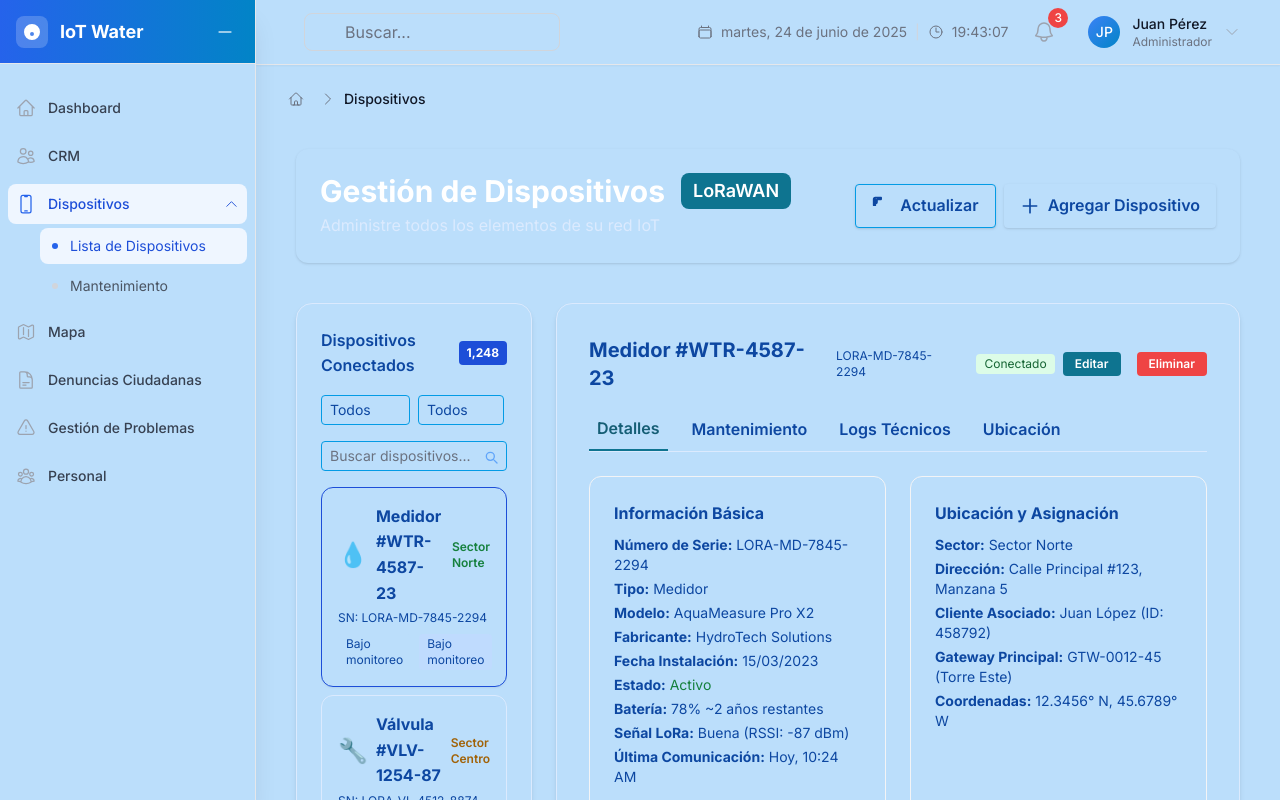
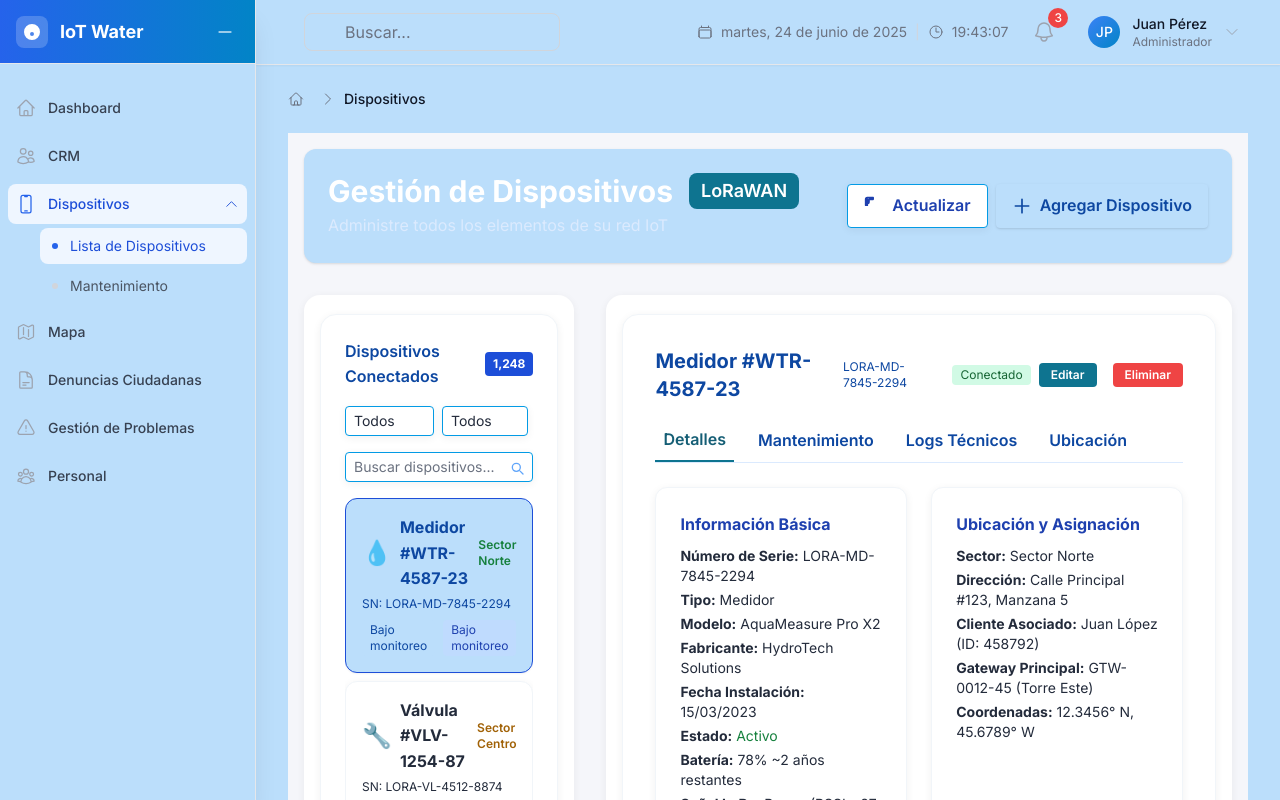
Before and after one commit to Alexisxx9999/frontend_iot_water, a Vue app: page /app/devices in a window 1280 px wide. Shown: the top 800 px of the page. Built offline with nearby package versions, Linux system fonts and the light colour scheme.

Commit message:
feat: actualizar diseño de página de dispositivos con fondo blanco similar a personal

```diff
--- a/src/views/Devices/DeviceListPage.vue
+++ b/src/views/Devices/DeviceListPage.vue
@@ -1,6 +1,7 @@
 <template>
-  <div class="min-h-screen w-full bg-white flex flex-col gap-4 py-4 px-2">
+  <div class="devices-page space-y-8">
     <!-- Header -->
+    <div class="header-section">
       <div class="flex items-center justify-between bg-gradient-to-r from-blue-800 to-cyan-600 rounded-xl shadow p-6 mb-4">
         <div>
           <h1 class="text-3xl font-bold text-white flex items-center gap-2">
@@ -20,8 +21,11 @@
           </button>
         </div>
       </div>
+    </div>
+
     <!-- Feedback visual -->
     <div v-if="mensaje" class="fixed top-4 right-4 z-50 bg-green-500 text-white px-4 py-2 rounded shadow-lg animate-pop">{{ mensaje }}</div>
+
     <!-- Modal Agregar -->
     <div v-if="modalAgregar" class="fixed inset-0 z-40 flex items-center justify-center bg-black bg-opacity-40">
       <div class="bg-white rounded-xl shadow-lg p-6 w-full max-w-md">
@@ -66,6 +70,7 @@
         </form>
       </div>
     </div>
+
     <!-- Modal Editar -->
     <div v-if="modalEditar" class="fixed inset-0 z-40 flex items-center justify-center bg-black bg-opacity-40">
       <div class="bg-white rounded-xl shadow-lg p-6 w-full max-w-md">
@@ -110,9 +115,11 @@
         </form>
       </div>
     </div>
-    <div class="flex flex-1 gap-6">
+
+    <!-- Main Content Grid -->
+    <div class="main-content-grid">
       <!-- Sidebar: Lista de dispositivos -->
-      <div class="w-full md:w-1/3 lg:w-1/4 flex flex-col gap-2">
+      <div class="device-list-section">
         <div class="bg-white rounded-2xl shadow-md p-4 flex flex-col gap-2 border border-blue-100">
           <div class="flex items-center justify-between mb-2">
             <span class="font-semibold text-blue-900">Dispositivos Conectados</span>
@@ -154,8 +161,9 @@
           </div>
         </div>
       </div>
+
       <!-- Panel de detalle -->
-      <div class="w-full md:w-2/3 lg:w-3/4 flex flex-col gap-2">
+      <div class="device-details-section">
         <div class="bg-white rounded-2xl shadow-md p-8 flex flex-col gap-4 border border-blue-100">
           <div class="flex items-center gap-2 mb-2">
             <span class="font-bold text-xl text-blue-900">{{ seleccionado.nombre }}</span>
@@ -429,6 +437,38 @@ function actualizarLista() {
 </script>
 
 <style scoped>
+.devices-page {
+  position: relative;
+  min-height: 100vh;
+  background: #f5f6fa;
+  padding: 1rem;
+  color: #232b3b;
+}
+
+.header-section {
+  margin-bottom: 1.5rem;
+}
+
+.main-content-grid {
+  display: grid;
+  grid-template-columns: 1fr;
+  gap: 1.5rem;
+}
+
+@media (min-width: 1024px) {
+  .main-content-grid {
+    grid-template-columns: 1fr 3fr;
+    gap: 2rem;
+  }
+}
+
+.device-list-section, .device-details-section {
+  background: #fff;
+  border-radius: 1rem;
+  box-shadow: 0 2px 8px rgba(0,0,0,0.06);
+  padding: 1.2rem 1rem;
+}
+
 .custom-scrollbar::-webkit-scrollbar {
   width: 8px;
   background: transparent;
@@ -437,4 +477,138 @@ function actualizarLista() {
   background: #b2ebf2;
   border-radius: 4px;
 }
+
+:deep(.bg-white) {
+  background: #fff !important;
+  color: #232b3b !important;
+  border: 1px solid #f1f5f9;
+  box-shadow: 0 2px 8px rgba(0,0,0,0.06);
+}
+
+:deep(.shadow-lg) {
+  box-shadow: 0 2px 8px rgba(0,0,0,0.06);
+}
+
+:deep(.rounded-2xl) {
+  border-radius: 1rem;
+}
+
+:deep(.text-gray-900) {
+  color: #232b3b !important;
+}
+
+:deep(.text-gray-600) {
+  color: #64748b !important;
+}
+
+:deep(.text-gray-400) {
+  color: #94a3b8 !important;
+}
+
+:deep(.text-success-500) {
+  color: #22c55e !important;
+}
+
+:deep(.text-danger-500) {
+  color: #ef4444 !important;
+}
+
+:deep(.text-success-600) {
+  color: #16a34a !important;
+}
+
+:deep(.text-danger-600) {
+  color: #b91c1c !important;
+}
+
+:deep(.bg-success-500) {
+  background: #22c55e !important;
+}
+
+:deep(.bg-danger-500) {
+  background: #ef4444 !important;
+}
+
+:deep(.bg-primary-600) {
+  background: #6366f1 !important;
+}
+
+:deep(.bg-primary-700) {
+  background: #4f46e5 !important;
+}
+
+:deep(.bg-blue-100) {
+  background: #dbeafe !important;
+  color: #2563eb !important;
+}
+
+:deep(.bg-red-100) {
+  background: #fee2e2 !important;
+  color: #dc2626 !important;
+}
+
+:deep(.bg-green-100) {
+  background: #d1fae5 !important;
+  color: #059669 !important;
+}
+
+:deep(.bg-yellow-100) {
+  background: #fef9c3 !important;
+  color: #ca8a04 !important;
+}
+
+:deep(.bg-purple-100) {
+  background: #ede9fe !important;
+  color: #7c3aed !important;
+}
+
+:deep(.bg-gray-100) {
+  background: #f1f5f9 !important;
+  color: #64748b !important;
+}
+
+:deep(.text-yellow-400) {
+  color: #facc15 !important;
+}
+
+:deep(.text-blue-800) {
+  color: #1e40af !important;
+}
+
+:deep(.text-red-800) {
+  color: #b91c1c !important;
+}
+
+:deep(.text-green-800) {
+  color: #166534 !important;
+}
+
+:deep(.text-purple-800) {
+  color: #6d28d9 !important;
+}
+
+:deep(.text-gray-800) {
+  color: #334155 !important;
+}
+
+@media (max-width: 768px) {
+  .devices-page {
+    padding: 0.75rem;
+  }
+  .main-content-grid {
+    gap: 1rem;
+  }
+  .device-list-section, .device-details-section {
+    padding: 0.7rem 0.5rem;
+  }
+}
+
+@media (max-width: 480px) {
+  .devices-page {
+    padding: 0.5rem;
+  }
+  .main-content-grid {
+    gap: 0.75rem;
+  }
+}
 </style>
```
Lines whose indentation alone changed are shown as unchanged.
